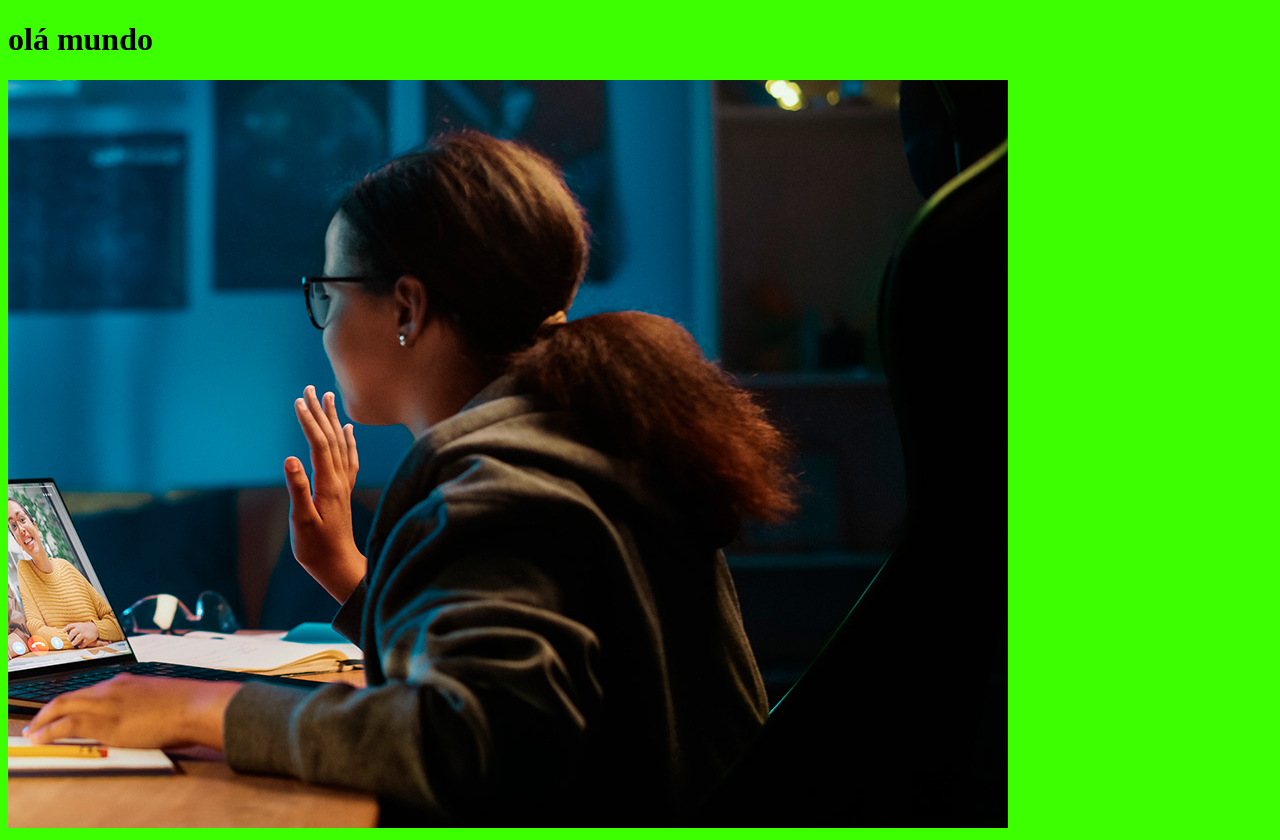
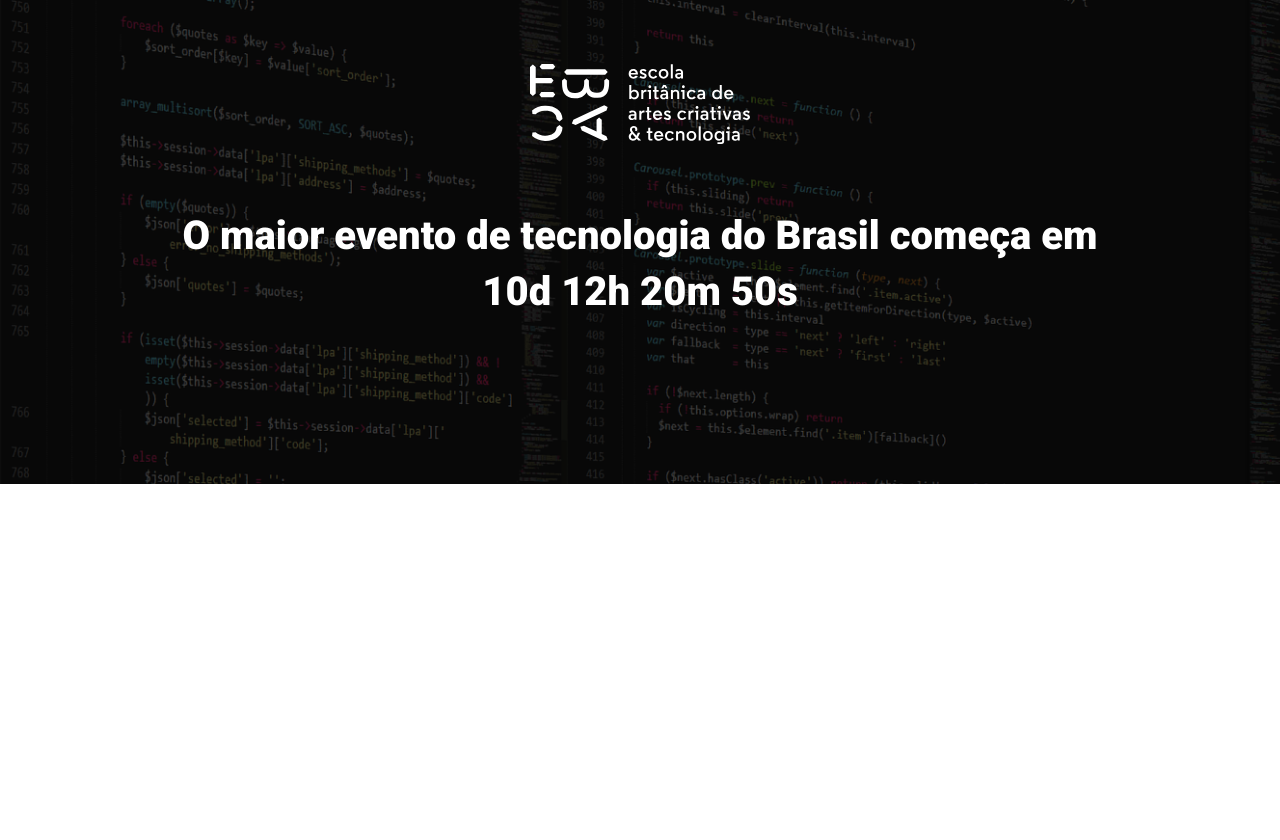
Before and after one commit to emersonTSsantos/Ebac_tech_talks, a website built with Parcel: page src/index.html in a window 1280 px wide. After the commit the page ends 800 px from the top, so only its background shows below. Built offline with nearby package versions, Linux system fonts and the light colour scheme.

Commit message:
construindo o hero

```diff
--- a/src/index.html
+++ b/src/index.html
@@ -3,12 +3,22 @@
 <head>
     <meta charset="UTF-8">
     <meta name="viewport" content="width=device-width, initial-scale=1.0">
-    <title>eventos</title>
+    <title>Ebac Tech Talks</title>
+    <link rel="preconnect" href="https://fonts.googleapis.com">
+    <link rel="preconnect" href="https://fonts.gstatic.com" crossorigin>
+    <link href="https://fonts.googleapis.com/css2?family=Roboto:wght@400;700;900&display=swap" rel="stylesheet">
     <link rel="stylesheet" href="styles/main.scss">
+
 </head>
 <body>
-    <h1>olá mundo</h1>
-    <img src="./images/backend.png" alt="">
+    <header class="hero">
+        <div class="container">
+            <img class="hero__logo" src="./images/ebac_logo.svg" alt="EBAC">
+            <p class="hero__text">
+                O maior evento de tecnologia do Brasil começa em 10d 12h 20m 50s
+            </p>
+        </div>
+    </header>
 
     <script src="scripts/main.js"></script>
 </body>
--- /dev/null
+++ b/src/styles/_hero.scss
@@ -0,0 +1,52 @@
+.hero {
+    padding-top: 64px;
+    padding-bottom: 100px;
+    background-image: url(../images/fundo.png);
+    background-repeat: no-repeat;
+    background-size: cover;
+    position: relative;
+
+    &::before {
+        position: absolute;
+        top: 0;
+        left: 0;
+        width: 100%;
+        height: 100%;
+        background-color: #000;
+        content: '';
+        opacity: .7;
+
+    }
+
+    &__text {
+        margin-top: 64px;
+        margin-bottom: 64px;
+        font-size: 40px;
+        line-height: 56px;
+        color: #fff;
+        font-weight: 800;
+        text-align: center;
+
+    }
+
+    &__logo {
+        margin: 0 auto;
+        height: 80px;
+        display: block;
+    }
+
+
+    @media (max-width: 640px) {
+        padding: 40px 0;
+
+        &__logo {
+            height: 40px;
+        }
+
+        &__text {
+            font-size: 22px;
+            line-height: 24px;
+            margin: 24px 0;
+        }
+    }
+}
--- a/src/styles/main.scss
+++ b/src/styles/main.scss
@@ -1,3 +1,23 @@
-body {
-    background-color: rgb(60, 255, 0);
+@use 'hero';
+
+* {
+    margin: 0;
+    padding: 0;
+    box-sizing: border-box;
+    font-family: Roboto, sans-serif;
 }
+
+.container {
+    max-width: 960px;
+    width: 100%;
+    margin: 0 auto;
+    position: relative;
+
+    @media (max-width: 640px) {
+        max-width: 80%;
+    }
+
+    @media (max-width: 1024px) {
+        max-width: 90%;
+    }
+}
```
